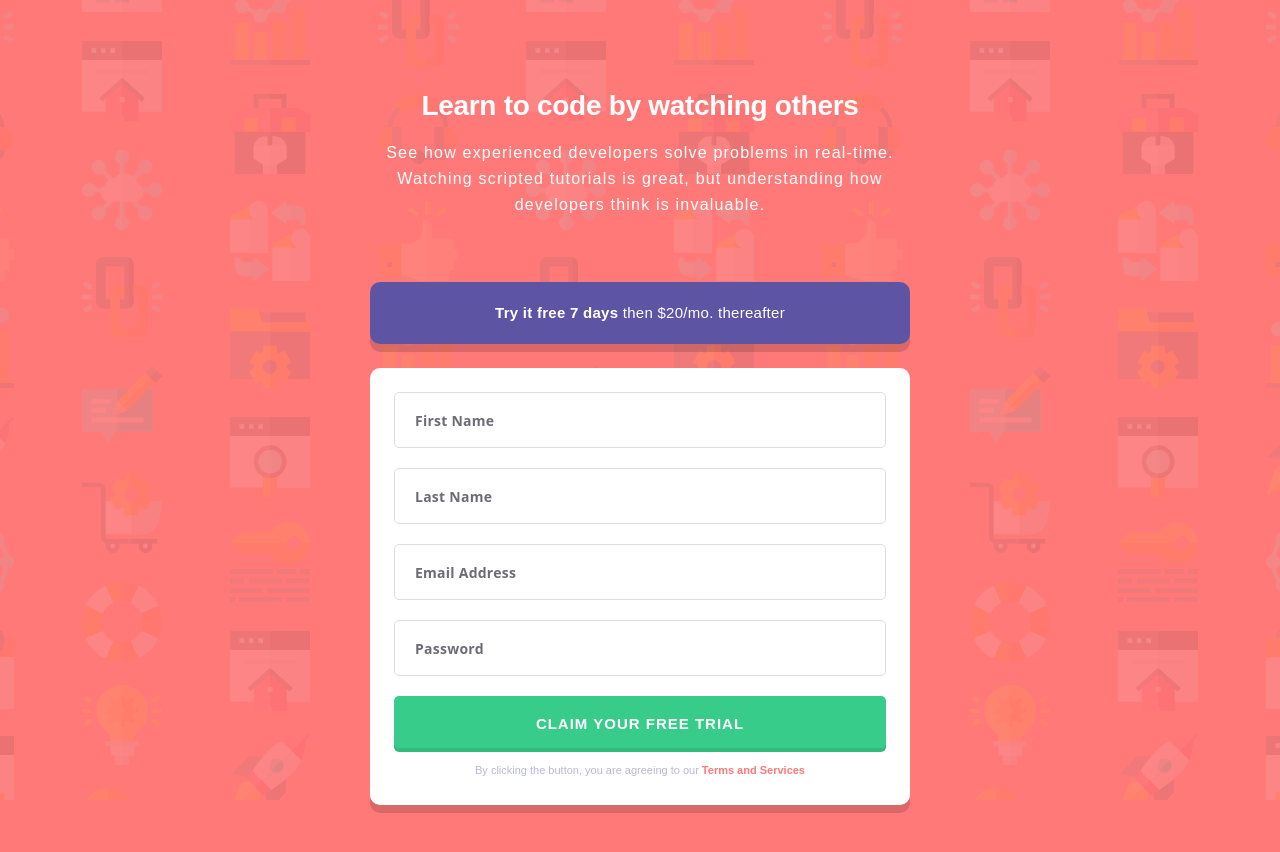
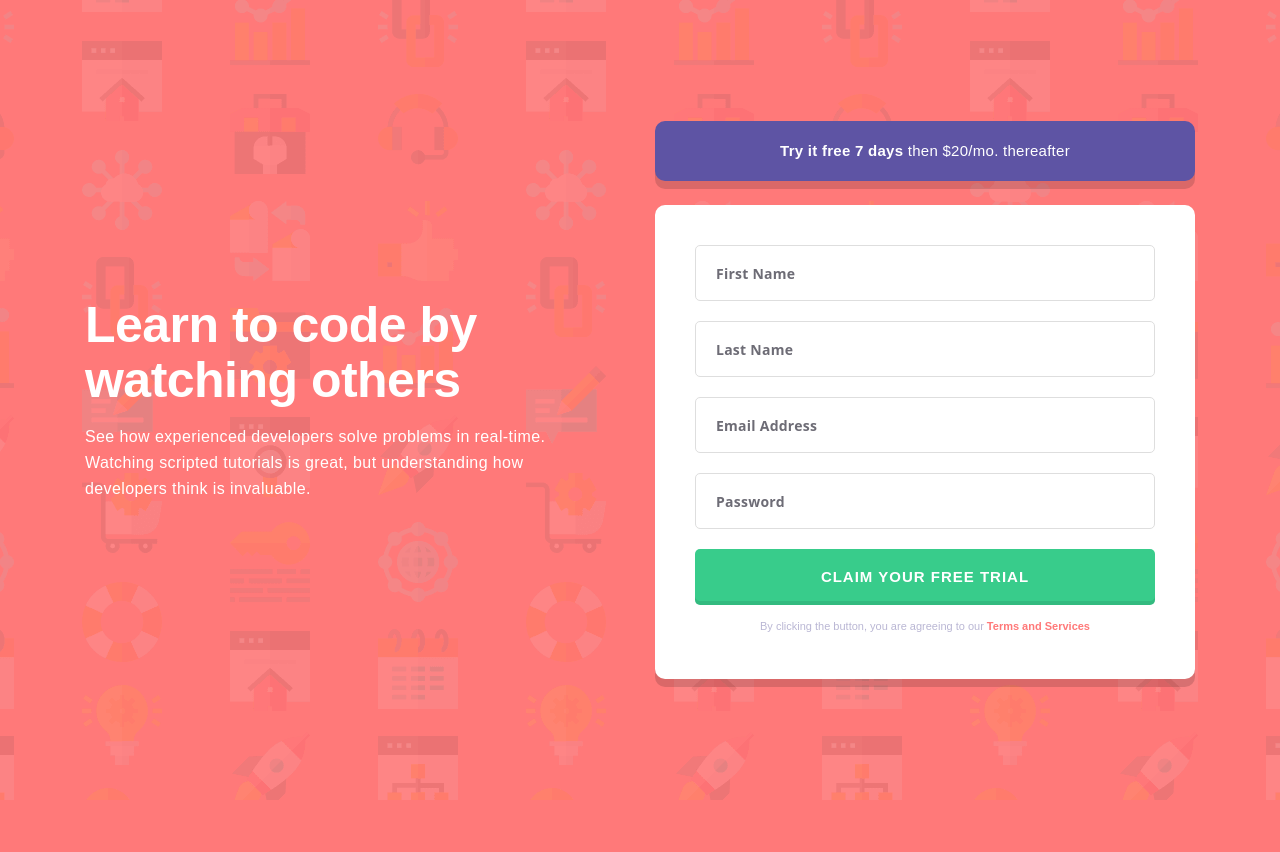
Before and after one commit to ArabuliGiorgi/Intro-component-with-sign-up-form, a React (Vite) app: page / in a window 1280 px wide. Shown: the top 852 px of the page. After the commit the page ends 800 px from the top, so only its background shows below. Built offline with nearby package versions, Linux system fonts and the light colour scheme.

Commit message:
built desktop version and finished project

```diff
--- a/src/App.css
+++ b/src/App.css
@@ -8,3 +8,11 @@ main{
   align-items: center;
   gap: 64px;
 }
+
+@media only screen and (min-width: 1150px){
+  main{
+    padding: 50px 0;
+    flex-direction: row;
+    gap: 45px;
+  }
+}
--- a/src/index.css
+++ b/src/index.css
@@ -19,6 +19,9 @@ body{
   background-image: url(/public/images/bg-intro-mobile.png);
   background-repeat: no-repeat;
   background-position: 50% 0;
+  display: flex;
+  justify-content: center;
+  align-items: center;
 }
 h1, p{
   font-family: "Poppins", sans-serif;
--- a/src/styled-components/Containers.js
+++ b/src/styled-components/Containers.js
@@ -19,6 +19,22 @@ const Container1 = styled.div`
         text-align: center;
         color: #FFFFFF;
         letter-spacing: 1.2px;
+    }
+
+    @media only screen and (min-width: 1150px) {
+        h1{
+            font-size: 50px;
+            line-height: 55px;
+            letter-spacing: -0.52px;
+            text-align: left;
+        }
+        p{
+            font-size: 16px;
+            font-weight: 500;
+            line-height: 26px;
+            text-align: left;
+            letter-spacing: 0.4px;
+        }
     }
 `;
 
@@ -71,6 +87,19 @@ const Container2 = styled.div`
         margin-top: 8px;
         padding: 0 15px;
     }
+
+    @media only screen and (min-width: 1150px){
+        .plan{
+            padding: 17px 0;
+        }
+        .form{
+            padding: 40px;
+        }
+        .termsAndServices{
+            line-height: 26px;
+            padding: 0;
+        }
+    }
 `;
 
 export {Container1, Container2};
--- a/tailwind.config.js
+++ b/tailwind.config.js
@@ -6,7 +6,7 @@ export default {
   ],
   theme: {
     screens: {
-      'lg': '1100px'
+      'lg': '1150px'
     },
     extend: {},
   },
```
